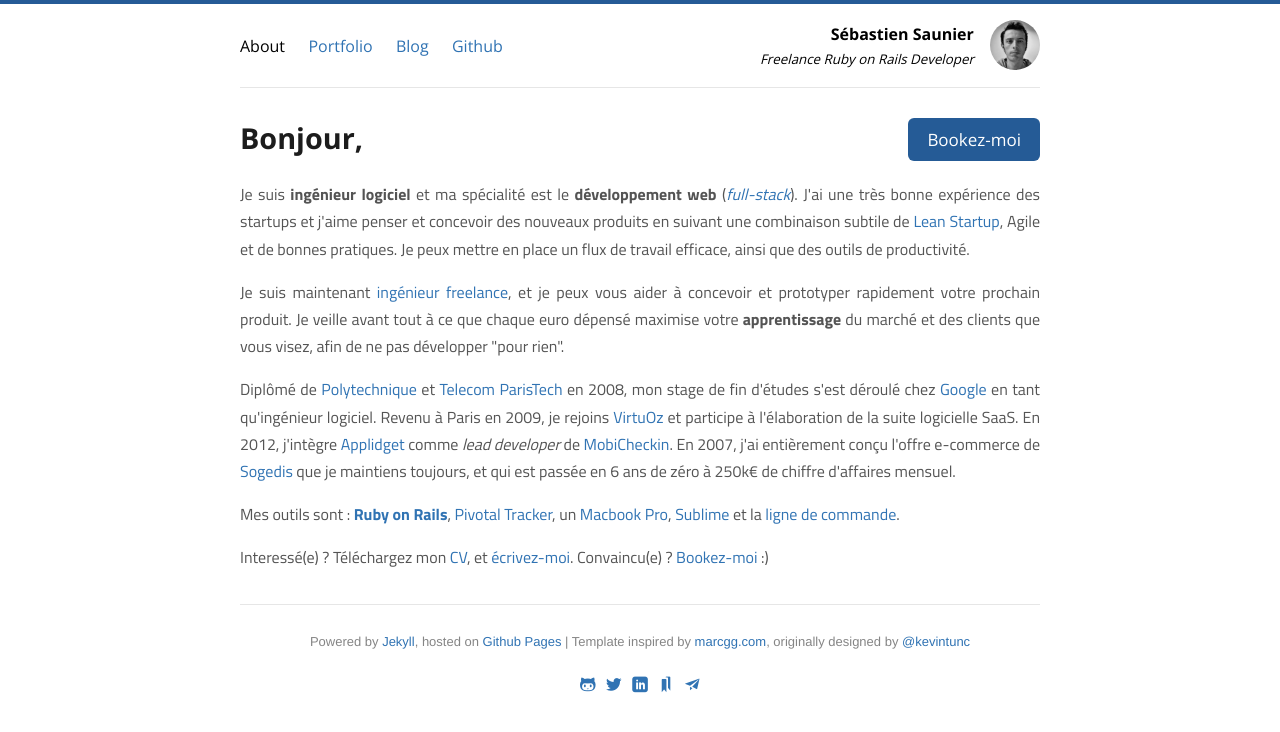
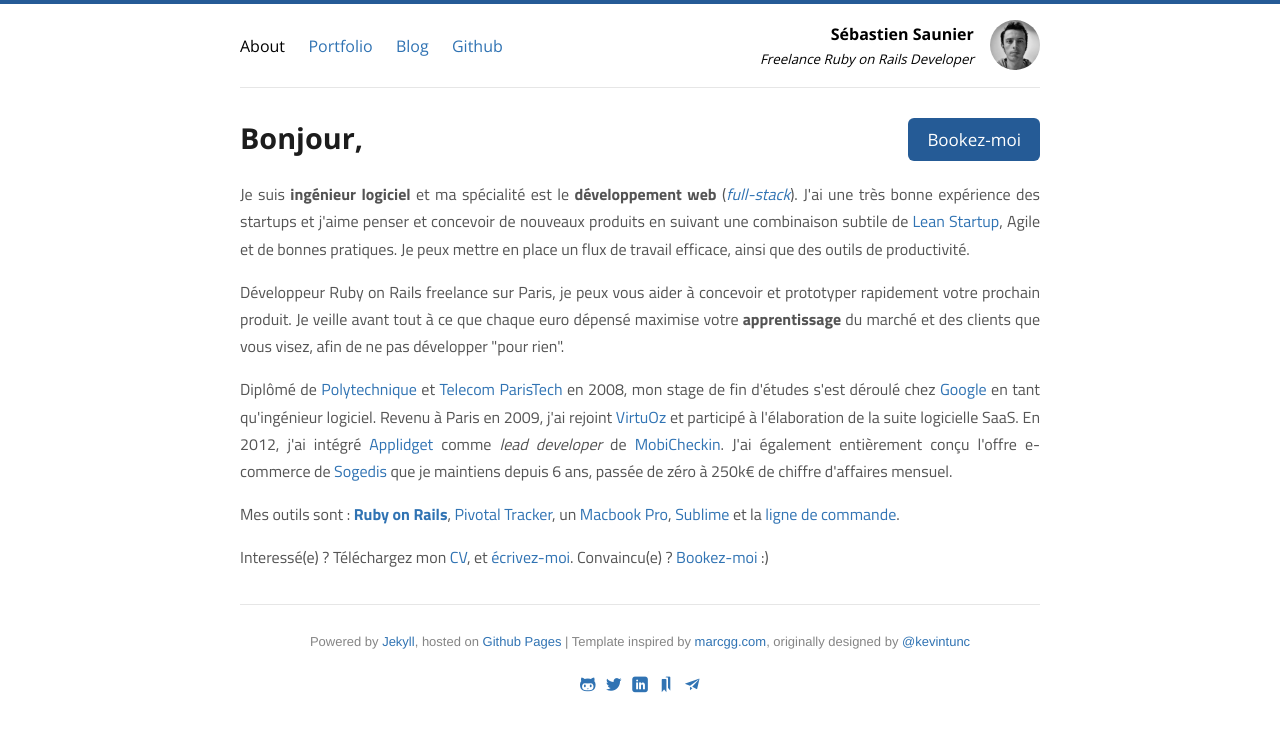
Before and after one commit to ssaunier/ssaunier.github.io, a Jekyll site: the page built from fr/index.html, in a window 1280 px wide. Shown: the top 732 px of the page. Built offline with Jekyll 4.4.1, drawn with Linux system fonts in a browser that asks for light colours.

Commit message:
Comments from Charlotte

```diff
--- a/_layouts/default.html
+++ b/_layouts/default.html
@@ -30,14 +30,12 @@
   <div class="container">
     <div class="site">
       <header>
-        <div class="pull-left">
         <nav>
           <a class="{% if page.category == 'about' %} selected {% endif %}" href="/">About</a>
           <a class="{% if page.category == 'portfolio' %} selected {% endif %}" href="/portfolio/">Portfolio</a>
           <a class="{% if page.category == 'blog' %} selected {% endif %}" href="/blog/">Blog</a>
           <a href="https://github.com/ssaunier">Github</a>
         </nav>
-        </div>
         <div class="pull-right right logo">
           <div class="name">
             <a href="/">Sébastien Saunier</a><br />
--- a/_layouts/post.html
+++ b/_layouts/post.html
@@ -6,7 +6,7 @@
   <h1>
     {{ page.title }}
   </h1>
-  <div>
+  <div class="center">
     <p class="meta">{{ page.date | date_to_string }}</p>
   </div>
 
--- a/css/site.css
+++ b/css/site.css
@@ -64,8 +64,18 @@
   text-decoration: underline;
 }
 
+a.discreet {
+  color: #545454;
+}
+
 .container {
-  padding: 0 1em;
+  padding: 0 2em;
+}
+
+@media (max-width: 360px) {
+  .container {
+    padding: 0 1em;
+  }
 }
 
 .fancy, section, article {
@@ -97,13 +107,13 @@
 header {
   margin: auto;
   max-width: 800px;
-  text-align: left;
   width: 100%;
   font-family: 'Open Sans', sans-serif;
   font-weight: bold;
 }
 
 header nav {
+  float: left;
   padding-top: 14px;
 }
 
@@ -127,12 +137,27 @@
   display: inline-block;
 }
 
-@media (max-width: 600px) {
+@media (max-width: 640px) {
   header .logo {
     clear: left;
-    text-align: left;
-    padding-top: :;em;
+    text-align: center;
+    padding-top: 1em;
     float: none;
+  }
+
+  header .avatar {
+    margin-top: 1em;
+    max-width: 80px;
+    vertical-align: -20px;
+  }
+
+  header nav {
+    float: none;
+    text-align: center;
+  }
+
+  .site {
+    text-align: left !important;
   }
 }
 
@@ -142,6 +167,10 @@
   padding-bottom: 0.2em;
   font-weight: normal;
   border-bottom: 3px solid transparent;
+}
+
+nav a:last-child {
+  margin-right: 0;
 }
 
 nav a:hover {
@@ -257,14 +286,16 @@
 
 article h1 {
   margin-bottom: 0;
+  line-height: 120%;
+  text-align: center;
 }
 
 .site .meta {
-  /*display: inline-block;*/
+  display: inline-block;
   color: #666;
-  /*border-top: 1px solid #ccc;*/
+  border-top: 1px solid #ccc;*/
   margin-top: 4px;
-  /*padding: 4px 8px;*/
+  padding: 4px 8px;
   margin-bottom: 2em;
 }
 
@@ -350,10 +381,17 @@
   margin-top: -3px;
 }
 
-@media (max-width: 728px) {
+@media (max-width: 420px) {
   .book-me {
     float: none;
     text-align: center;
+    margin: 1em 0 1em 0;
+  }
+  .about-me h1 {
+    text-align: center;
+  }
+  .hello {
+    display: none;
   }
 }
 
--- a/fr/index.html
+++ b/fr/index.html
@@ -11,21 +11,21 @@
     <div class="book-me">
       <a class="btn btn-lg" href="http://freelancebooking.pro/fr/users/ssaunier">Bookez-moi</a>
     </div>
-    Bonjour,
+    <span class="hello">Bonjour,</span>
   </h1>
 
   <p>
     Je suis <strong>ingénieur logiciel</strong> et ma spécialité est le
     <strong>développement web</strong>
     (<a href="http://www.laurencegellert.com/2012/08/what-is-a-full-stack-developer/" target="_blank"><i>full-stack</i></a>).
-    J'ai une très bonne expérience des startups et j'aime penser et concevoir des nouveaux
+    J'ai une très bonne expérience des startups et j'aime penser et concevoir de nouveaux
     produits en suivant une combinaison subtile de <a href="http://theleanstartup.com/">Lean Startup</a>,
     Agile et de bonnes pratiques. Je peux mettre en place un flux de travail efficace, ainsi
     que des outils de productivité.
   </p>
 
   <p>
-    Je suis maintenant <a href="http://freelancebooking.pro/fr/users/ssaunier">ingénieur freelance</a>, et je
+    <a href="/fr" class="discreet">Développeur Ruby on Rails freelance sur Paris</a>, je
     peux vous aider à concevoir et prototyper rapidement votre prochain produit. Je veille avant tout à ce que chaque euro
     dépensé maximise votre <strong>apprentissage</strong> du marché et des clients que vous visez, afin de ne pas développer
     "pour rien".
@@ -35,10 +35,10 @@
     Diplômé de <a href="http://www.polytechnique.edu">Polytechnique</a> et
     <a href="http://www.telecom-paristech.fr">Telecom ParisTech</a> en 2008, mon stage de fin d'études s'est déroulé chez
     <a href="https://www.google.com/about/jobs/locations/zurich/">Google</a> en tant qu'ingénieur logiciel. Revenu
-    à Paris en 2009, je rejoins <a href="http://www.virtuoz.com">VirtuOz</a> et participe à l'élaboration de la suite logicielle SaaS.
-    En 2012, j'intègre <a href="http://www.applidget.com">Applidget</a> comme <em>lead developer</em>
-    de <a href="http://www.mobicheckin.com/fr">MobiCheckin</a>. En 2007, j'ai entièrement conçu l'offre e-commerce
-    de <a href="http://pieces-detachees.sogedis.fr">Sogedis</a> que je maintiens toujours, et qui est passée en 6 ans de zéro à 250k€
+    à Paris en 2009, j'ai rejoint <a href="http://www.virtuoz.com">VirtuOz</a> et participé à l'élaboration de la suite logicielle SaaS.
+    En 2012, j'ai intégré <a href="http://www.applidget.com">Applidget</a> comme <em>lead developer</em>
+    de <a href="http://www.mobicheckin.com/fr">MobiCheckin</a>. J'ai également entièrement conçu l'offre e-commerce
+    de <a href="http://pieces-detachees.sogedis.fr">Sogedis</a> que je maintiens depuis 6 ans, passée de zéro à 250k€
     de chiffre d'affaires mensuel.
   </p>
 
--- a/index.html
+++ b/index.html
@@ -12,8 +12,10 @@
     <div class="book-me">
       <a class="btn btn-lg" href="http://freelancebooking.pro/en/users/ssaunier">Book me</a>
     </div>
-    Hello,
-    <small><em>vous parlez <a href="/fr/" rel="alternate" hreflang="fr">français</a> ?</em></small>
+    <span class="hello">
+      Hello,
+      <small><em>vous parlez <a href="/fr/" rel="alternate" hreflang="fr">français</a> ?</em></small>
+    </span>
   </h1>
 
   <p>
```
Lines whose indentation alone changed are shown as unchanged.
